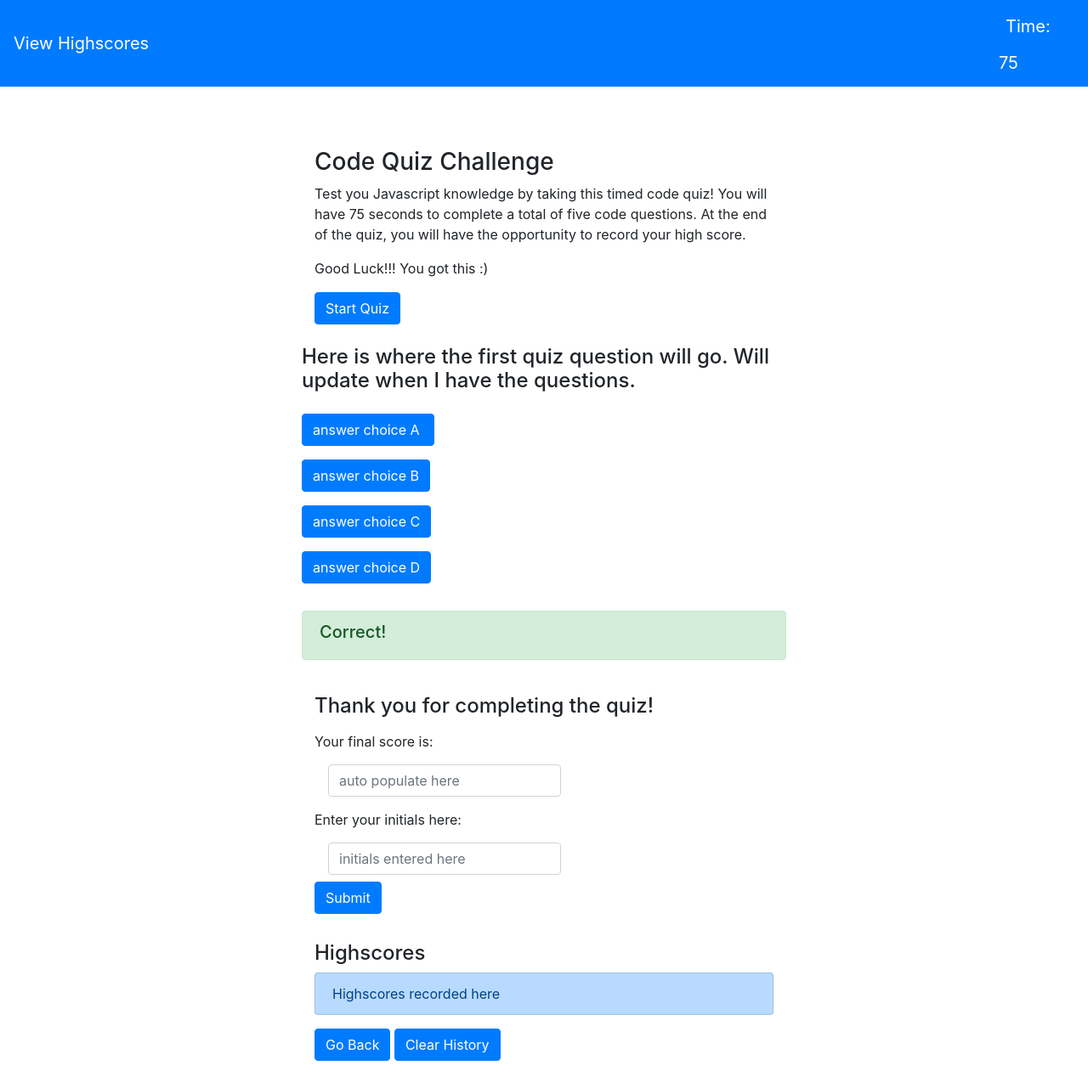
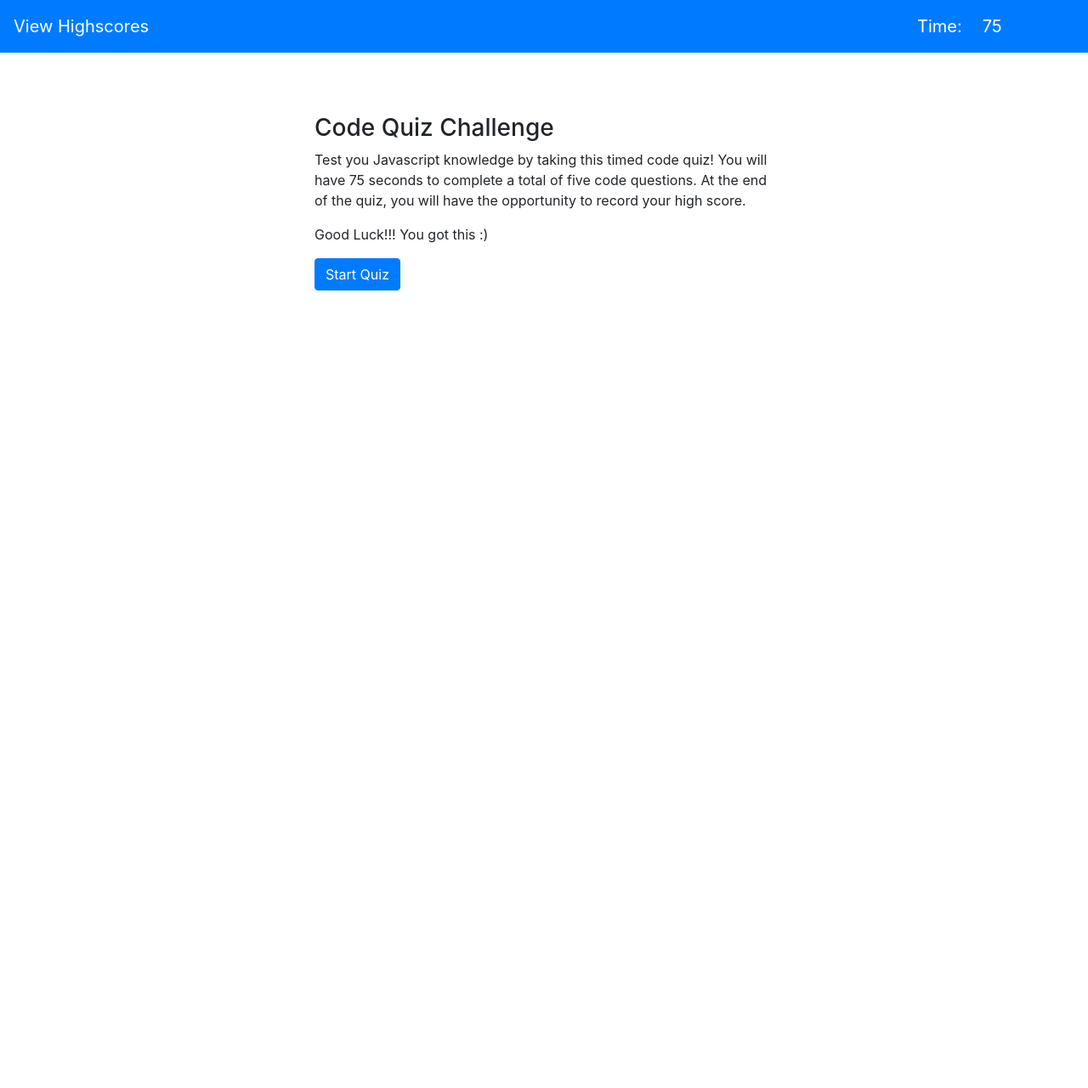
Before and after one commit to KEDuran/Code_Quiz, a plain HTML site: page index.html in a window 1280 px wide. Shown: the whole page at 85% size. After the commit the page ends 800 px from the top, so only its background shows below. Drawn offline with nearby package versions, Linux system fonts and the light colour scheme.

Commit message:
testing UI for timer, no changes

```diff
--- a/Assets/JavaScript/script.js
+++ b/Assets/JavaScript/script.js
@@ -65,4 +65,4 @@ function countDown() {
 	}, 1000);
 }
 
-startQuizbtn.addEventListener("click", timer);
+startQuizbtn.addEventListener("click", countDown);
--- a/index.html
+++ b/index.html
@@ -24,7 +24,7 @@
 		<!-- start nav here -->
 		<nav class="navbar navbar-dark bg-primary">
 			<a id="scorelink" class="navbar-brand" href="#">View Highscores</a>
-			<div class="col-md-1 form-inline text-light">
+			<div class="col-md-2 form-inline text-light">
 				<div class="p-2 navbar-brand">Time:</div>
 				<div id="timer" class="navbar-brand">75</div>
 			</div>
@@ -59,7 +59,7 @@
 						</button>
 					</div>
 					<!-- quiz content div(Q&A) -->
-					<div id="quizcontent">
+					<div id="quizcontent" class="collapse">
 						<!-- row 1 for question -->
 						<div class="row" id="question">
 							<h4>
@@ -112,7 +112,7 @@
 						</div>
 					</div>
 					<!-- enter score div -->
-					<div id="quizscore" class="mt-4 mb-4">
+					<div id="quizscore" class="mt-4 mb-4 collapse">
 						<h4>Thank you for completing the quiz!</h4>
 						<!-- score will be auto populated here -->
 						<form class="form-inline">
@@ -158,7 +158,7 @@
 						</button>
 					</div>
 					<!-- score history div-->
-					<div id="scorehistory" class="mt4 mb-4">
+					<div id="scorehistory" class="mt4 mb-4 collapse">
 						<h4>Highscores</h4>
 						<ol id="scorelist" class="list-group">
 							<li class="list-group-item list-group-item-primary">
```
